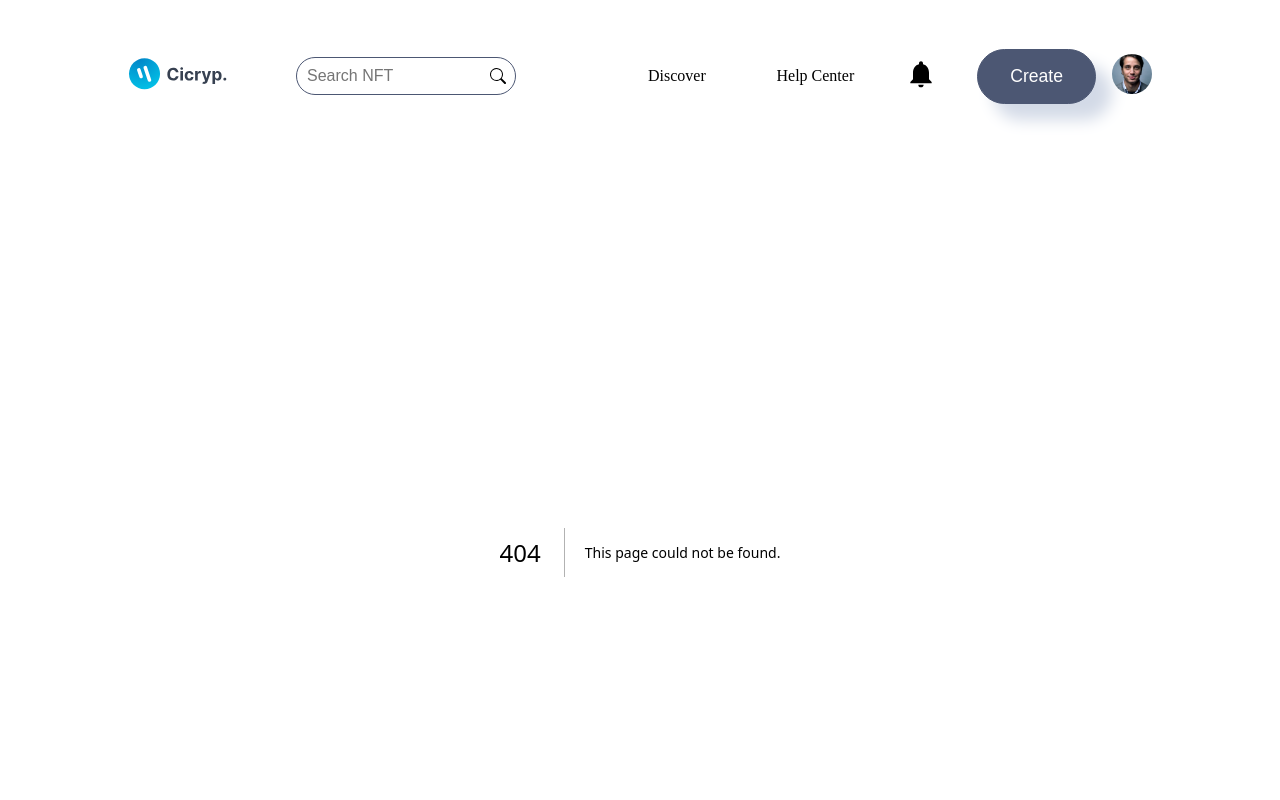
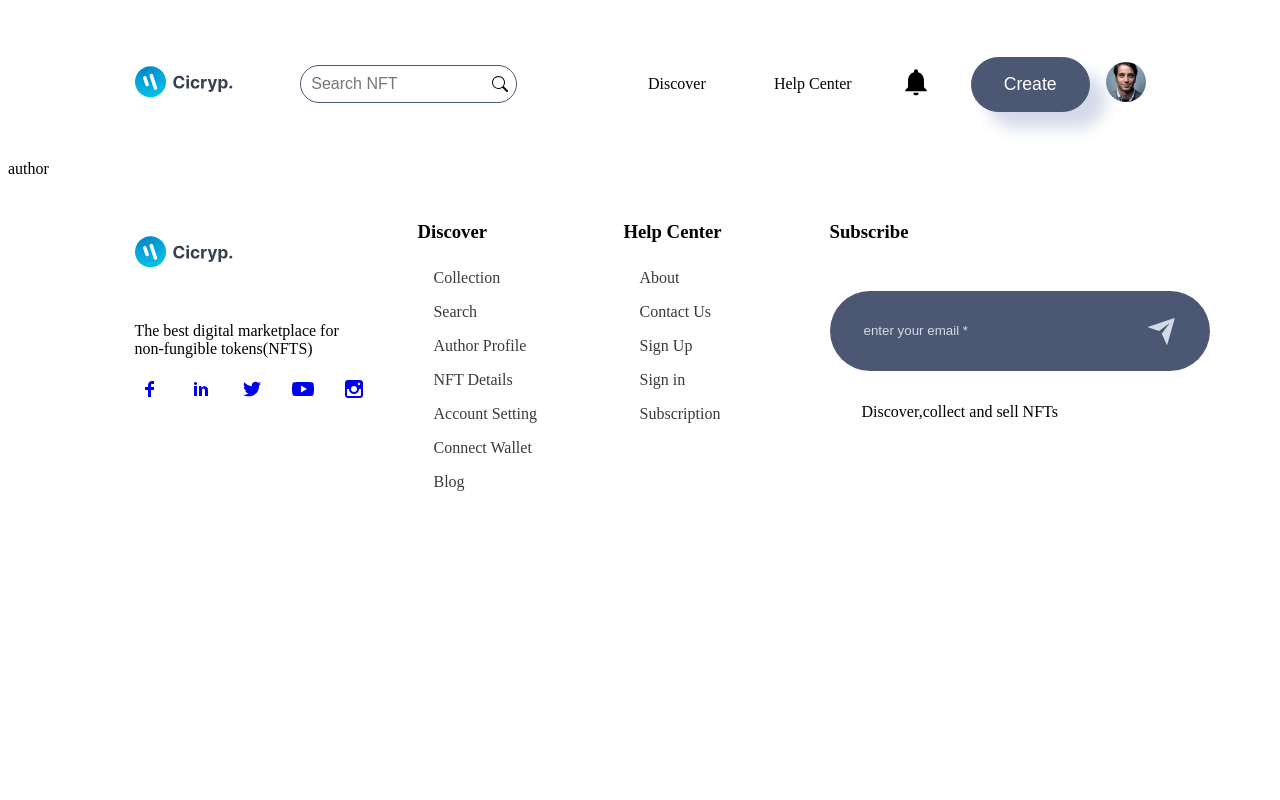
Before and after one commit to sinaata25/NFT-Market, a Next.js app: page /author in a window 1280 px wide. Before the commit this address had no page. Shown: the top 800 px of the page. Built offline with nearby package versions, Linux system fonts and the light colour scheme.

Commit message:
author files created

```diff
--- /dev/null
+++ b/pages/author.js
@@ -0,0 +1,12 @@
+import React,{useState,useEffect} from 'react'
+import Style from "../styles/author.module.css"
+import {Banner,NftCardTwo} from "../collectionPage/collectionIndex"
+import { Brand } from '../components/ComponentIndex'
+
+const author = () => {
+  return (
+    <div>author</div>
+  )
+}
+
+export default author
```
Also changed, not shown: authorPage/authorProfileCard/AuthorProfileCard.jsx (added, +9 -0 lines), authorPage/authorTabs/AuthorTabs.jsx (added, +9 -0 lines), authorPage/authorProfileCard/AuthorProfileCard.module.css (added), authorPage/authorTabs/AuthorTabs.module.css (added), components/NFTCard/NFTCard.module.css (line endings or trailing spaces), styles/author.module.css (added).
